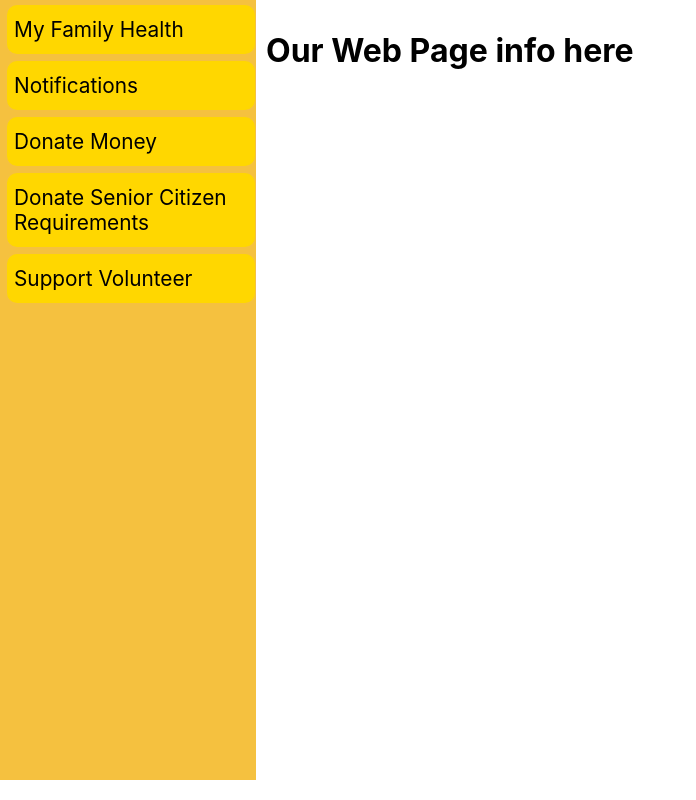
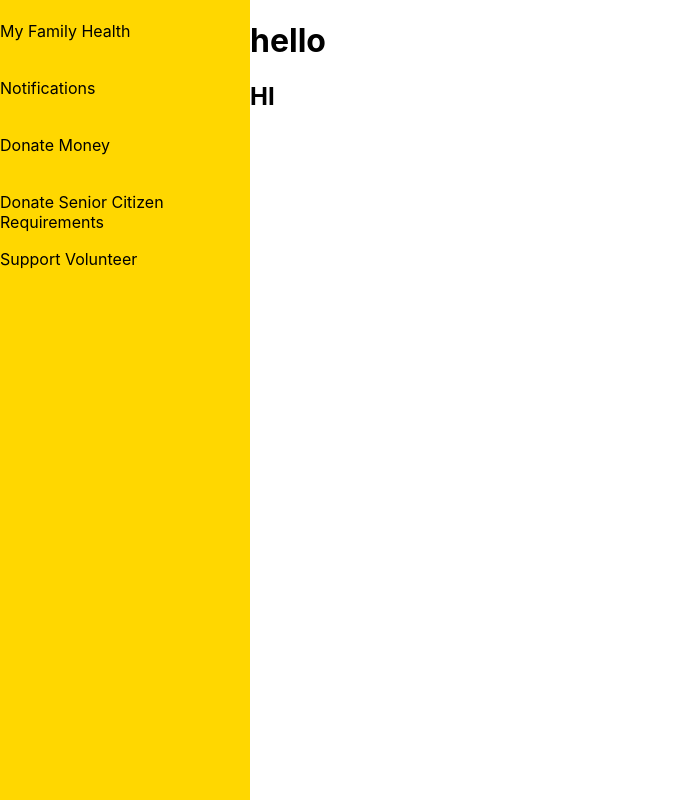
Before and after one commit to K-Ravi-Chandra/Golden_Ager, a React (Create React App) app in the folder client/: page /FamilyDashboard in a window 1280 px wide. Shown: the whole page, without its empty margins (0-696 px from the left). Built offline with nearby package versions, Linux system fonts and the light colour scheme.

Commit message:
components to family added

```diff
--- a/client/src/pages/family/FamilyDashboard.js
+++ b/client/src/pages/family/FamilyDashboard.js
@@ -1,21 +1,15 @@
 import React from 'react'
+import Sidebar from './components/Sidebar'
 import './family.css'
 
 export default function FamilyDashboard() {
     return (
-        <div>
-            <div class="row">
-            <div class="buttons-column">
-                <a href="#" class="">My Family Health</a>
-                <a href="#" class="">Notifications</a>
-                <a href="#" class="">Donate Money</a>
-                <a href="#" class="">Donate Senior Citizen Requirements</a>
-                <a href="#" class="">Support Volunteer</a>
+        <div className="family-dash-board">
+            <Sidebar/>
+            <div>
+                <h1>hello</h1>
+                <h2>HI</h2>
             </div>
-            <div class="text-column">
-                <h1>Our Web Page info here</h1>
-            </div>
-        </div>
         </div>
     )
 }
--- /dev/null
+++ b/client/src/pages/family/components/Sidebar.js
@@ -0,0 +1,24 @@
+import React from 'react'
+import '../family.css'
+import {SidebarData} from './SidebarData'
+function Sidebar() {
+    return (
+        <div className="side-bar">
+            <ul className="side-bar-list">
+                {SidebarData.map((val,key)=>{
+                    return <li
+                        key={key}
+                        className = "row-item"
+                        onClick={()=>{window.location.pathname = val.link}}
+                        id={window.location.pathname===val.link ? "row-active" : ""}
+                    >
+                        <div className="blank-space">{" "}</div>
+                        <div>{val.title}</div>
+                    </li>
+                })}
+            </ul>
+        </div>
+    )
+}
+
+export default Sidebar;
--- /dev/null
+++ b/client/src/pages/family/components/SidebarData.js
@@ -0,0 +1,27 @@
+export const SidebarData = [
+    {
+        title: "My Family Health",
+        link: "#",
+        key: 1
+    },
+    {
+        title: "Notifications",
+        link: "#",
+        key: 2
+    },
+    {
+        title: "Donate Money",
+        link: "#",
+        key: 3
+    },
+    {
+        title: "Donate Senior Citizen Requirements",
+        link: "#",
+        key: 4
+    },
+    {
+        title: "Support Volunteer",
+        link: "#",
+        key: 5
+    }
+]
--- a/client/src/pages/family/family.css
+++ b/client/src/pages/family/family.css
@@ -1,39 +1,37 @@
-* {
-    box-sizing: border-box;
-  }
+.family-dash-board{
+  width: 100vw;
+  height: 100vh;
+  display: flex;
+  flex-direction: row;
+}
 
-  .buttons-column {
-    float: left;
-    width: 20%;
-    height: 780px;
-    background-color: rgb(245, 193, 63);
-  }
+.side-bar{
+  height: 100%;
+  width: 250px;
+  background-color: gold;
+}
 
-  .text-column {
-      float: left;
-      width: 80%;
-      padding: 10px;
-      height: 100%;
-  }
+.side-bar-list{
+  height: auto;
+  padding: 0;
+  width:100%;
+}
 
+.side-bar-list .row-item{
+  width: 100%;
+  height: 50px;
+  list-style-type: none;
+  margin: 0;
+  padding-top: 5px;
+  padding-bottom: 2px;
+}
 
-  .buttons-column a {
-      background-color: gold;
-      text-decoration: none;
-      font-style: bold;
-      margin-top: 5px;
-      margin-bottom: 7px;
-      margin-left: 7px;
-      color: rgb(0, 0, 0);
-      font-size: 1.3em;
-      cursor: pointer;
-      width: 97%;
-      border: solid gold 2px;
-      padding-left: 5px;
-      padding-top: 10px;
-      padding-bottom: 10px;
-      border-radius: 10px;
-      display: inline;
-      display: table;
-      clear: both;
-  }
+.side-bar-list .row-item:hover{
+  cursor: pointer;
+  background-color: rgb(211, 179, 3);
+}
+
+.side-bar-list #row-active{
+  background-color: rgb(211, 179, 3);
+  font-style: italic;
+}
```
